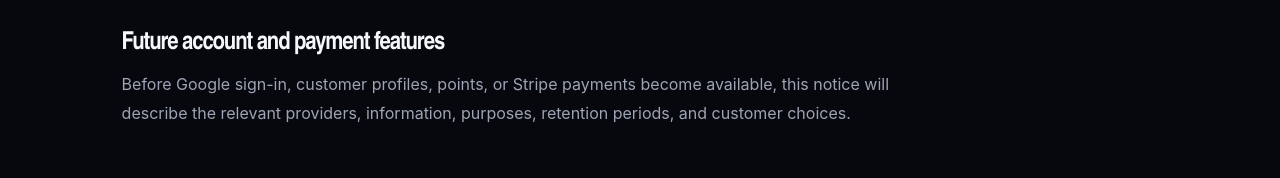
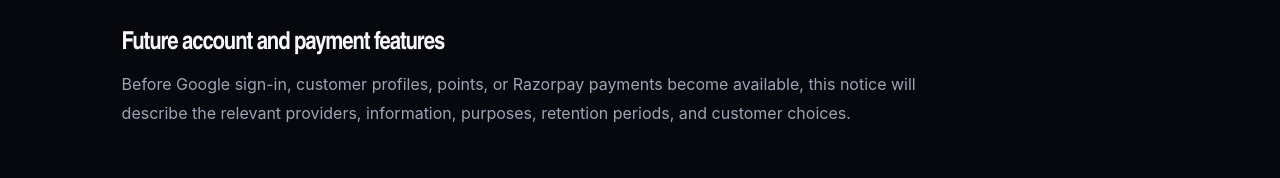
Before and after one commit to MilynDsilva/Neo-Game-Labs, a Next.js app in the folder apps/web/: page /privacy in a window 1280 px wide. Shown: the part 957-1135 px from the top of the page. Built offline with nearby package versions, Linux system fonts and the light colour scheme; no server answers.

Commit message:
docs/Payments: Add Razorpay operations and launch guidance

```diff
--- a/apps/web/app/privacy/page.tsx
+++ b/apps/web/app/privacy/page.tsx
@@ -32,7 +32,7 @@
       <section>
         <h2>Future account and payment features</h2>
         <p>
-          Before Google sign-in, customer profiles, points, or Stripe payments
+          Before Google sign-in, customer profiles, points, or Razorpay payments
           become available, this notice will describe the relevant providers,
           information, purposes, retention periods, and customer choices.
         </p>
```
Also changed, not shown: 8 other files (tests, documents, lock files or other folders).
